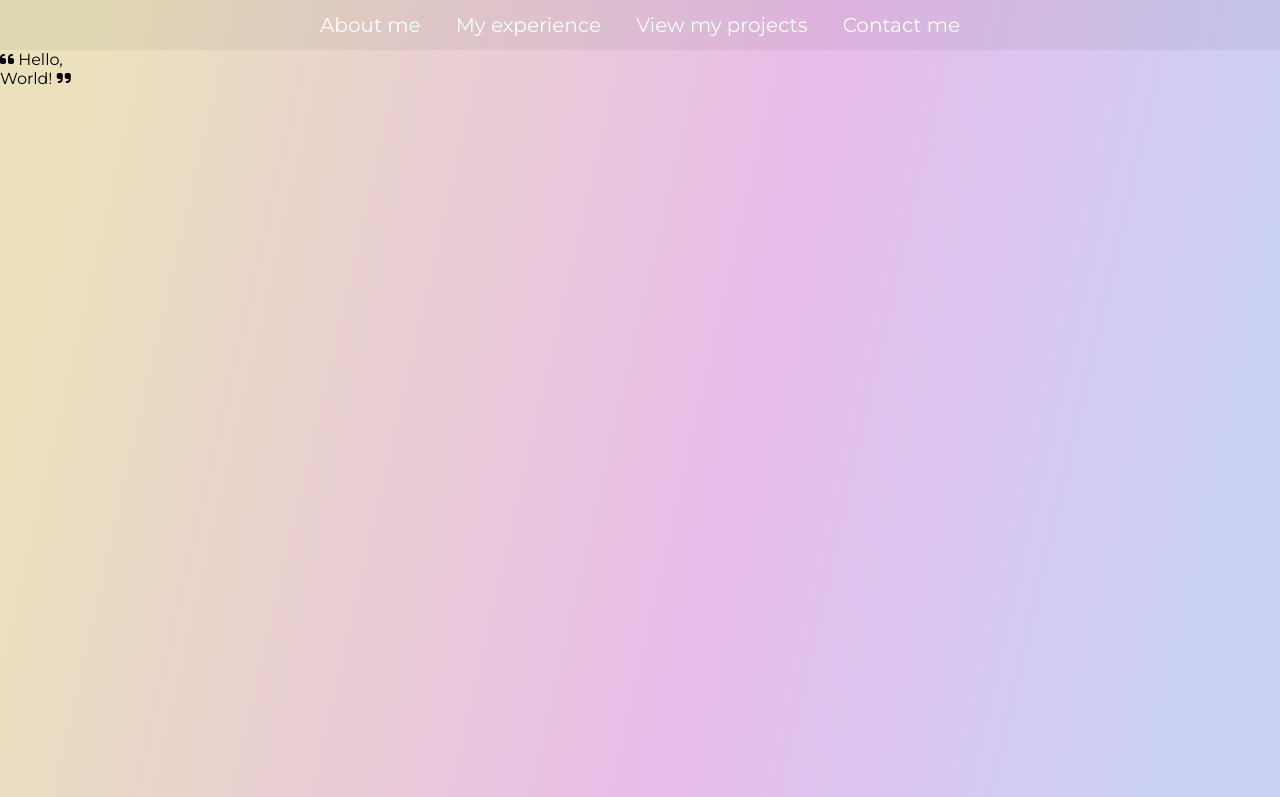
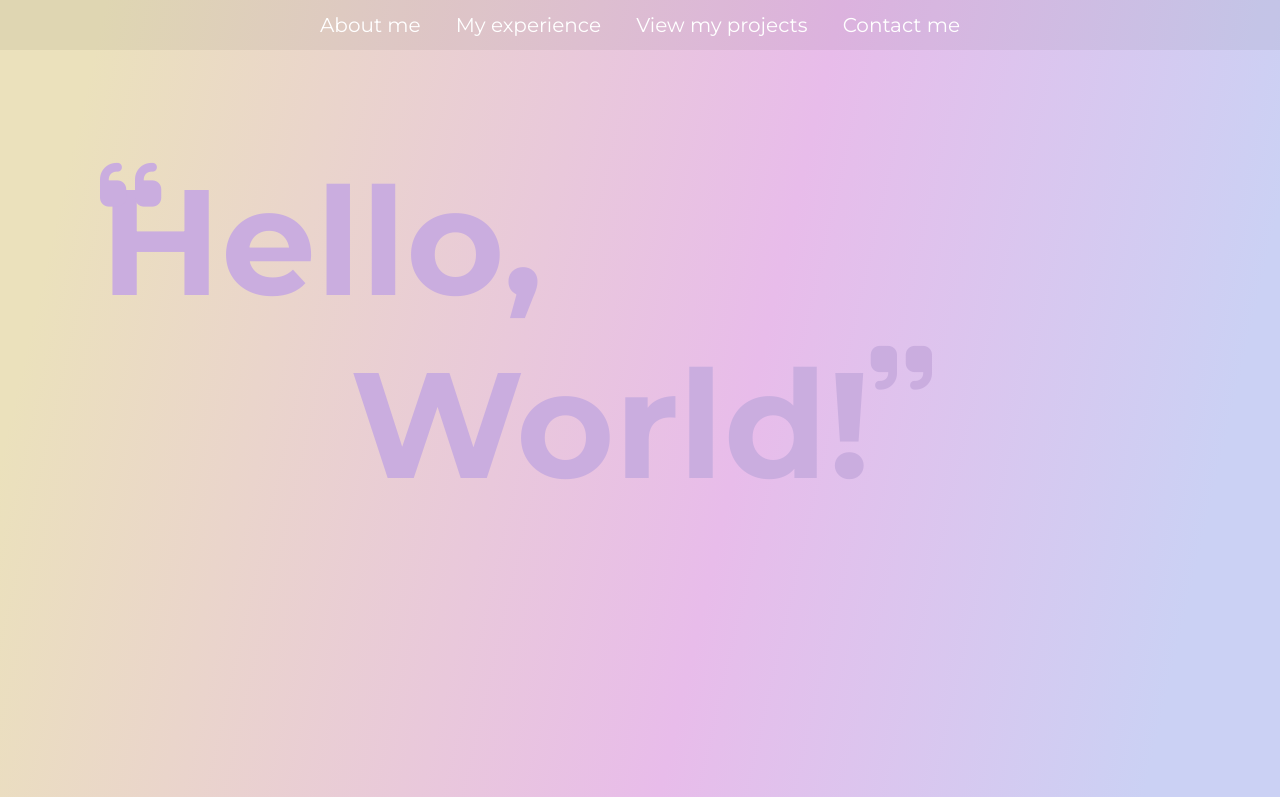
Before and after one commit to alessiam1909/My-Portfolio, a plain HTML site: page index.html in a window 1280 px wide. Shown: the top 797 px of the page. Drawn offline with Linux system fonts and the light colour scheme.

Commit message:
prova scritta jumbo

```diff
--- a/css/style.css
+++ b/css/style.css
@@ -41,3 +41,29 @@ nav{
 }
 
 /* Jumbo */
+
+.jumbo{
+    width: 70%;
+    margin: 100px 0 0 100px;
+}
+
+.title{
+    position: relative;
+    font-size: 150px;
+    color: rgb(202, 173, 223);
+    font-weight: 700;
+}
+
+.title i{
+    position: absolute;
+    font-size: 70px;
+}
+
+.hello i{
+    top: 0;
+    left: 0;
+}
+
+.world{
+    margin-left: 250px;
+}
--- a/index.html
+++ b/index.html
@@ -22,8 +22,8 @@
             </nav>
             <!-- Jumbo -->
             <div class="jumbo">
-                <div> <i class="fa-solid fa-quote-left"></i> Hello, </div>
-                <div> World! <i class="fa-solid fa-quote-right"></i></div>
+                <div class="title hello"> <i class="fa-solid fa-quote-left"></i> Hello, </div>
+                <div class="title world"> World! <i class="fa-solid fa-quote-right"></i></div>
             </div>
         </header>
         <img src="./img/wave.svg" alt="ondina">
```
